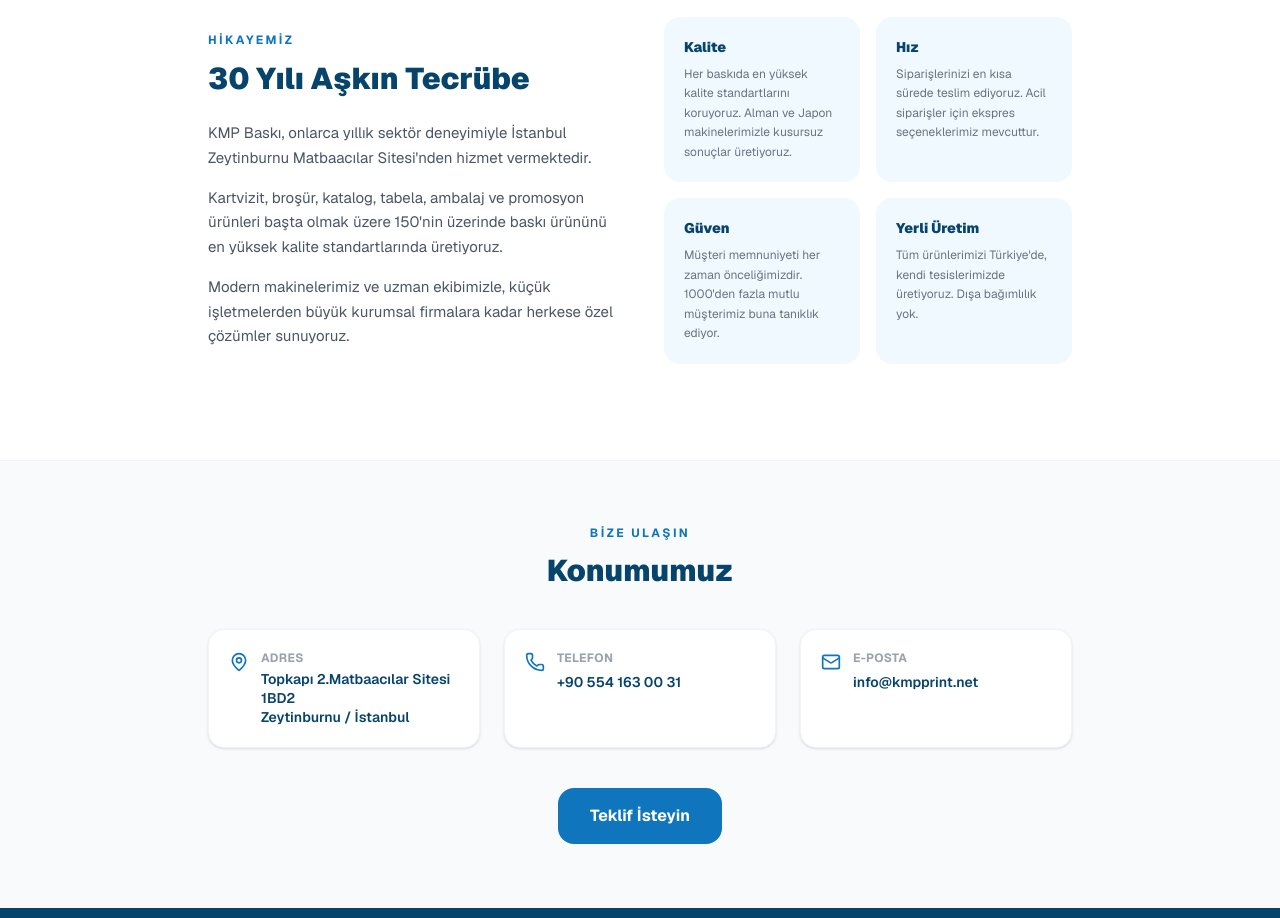
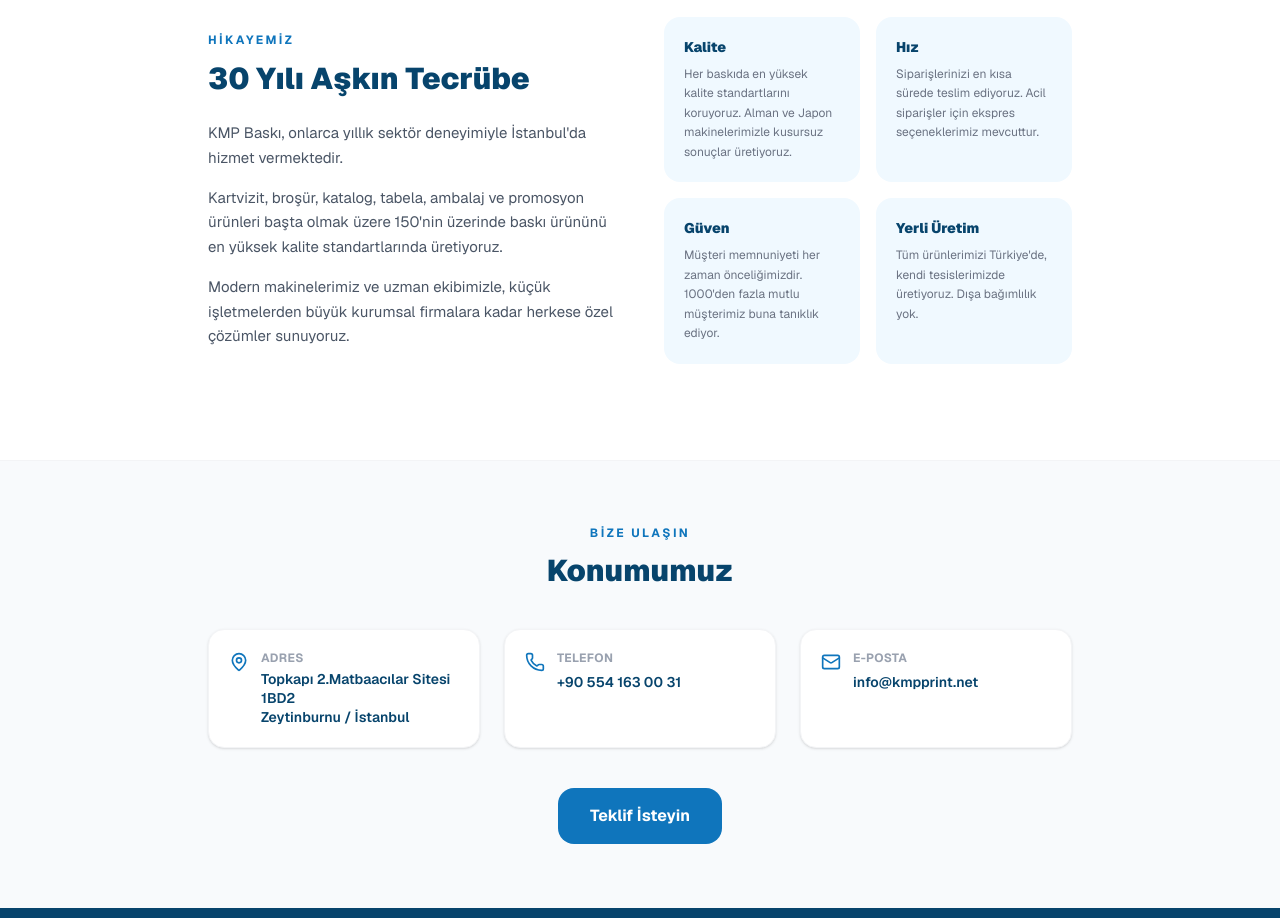
Before and after one commit to sarikayattaha/kmpbaski, a Next.js app: page /hakkimizda in a window 1280 px wide. Shown: the part 840-1758 px from the top of the page. Built offline with nearby package versions, Linux system fonts and the light colour scheme; no server answers; the database is empty.

Commit message:
fix: hakkımızda adres ifadesi sadeleştirildi
Co-Authored-By: Claude Sonnet 4.6 <noreply@anthropic.com>

```diff
--- a/app/hakkimizda/page.tsx
+++ b/app/hakkimizda/page.tsx
@@ -72,8 +72,7 @@ export default function HakkimizdaPage() {
               </h2>
               <div className="space-y-4 text-gray-600 leading-relaxed text-[15px]">
                 <p>
-                  KMP Baskı, onlarca yıllık sektör deneyimiyle İstanbul Zeytinburnu
-                  Matbaacılar Sitesi&apos;nden hizmet vermektedir.
+                  KMP Baskı, onlarca yıllık sektör deneyimiyle İstanbul&apos;da hizmet vermektedir.
                 </p>
                 <p>
                   Kartvizit, broşür, katalog, tabela, ambalaj ve promosyon ürünleri
```
